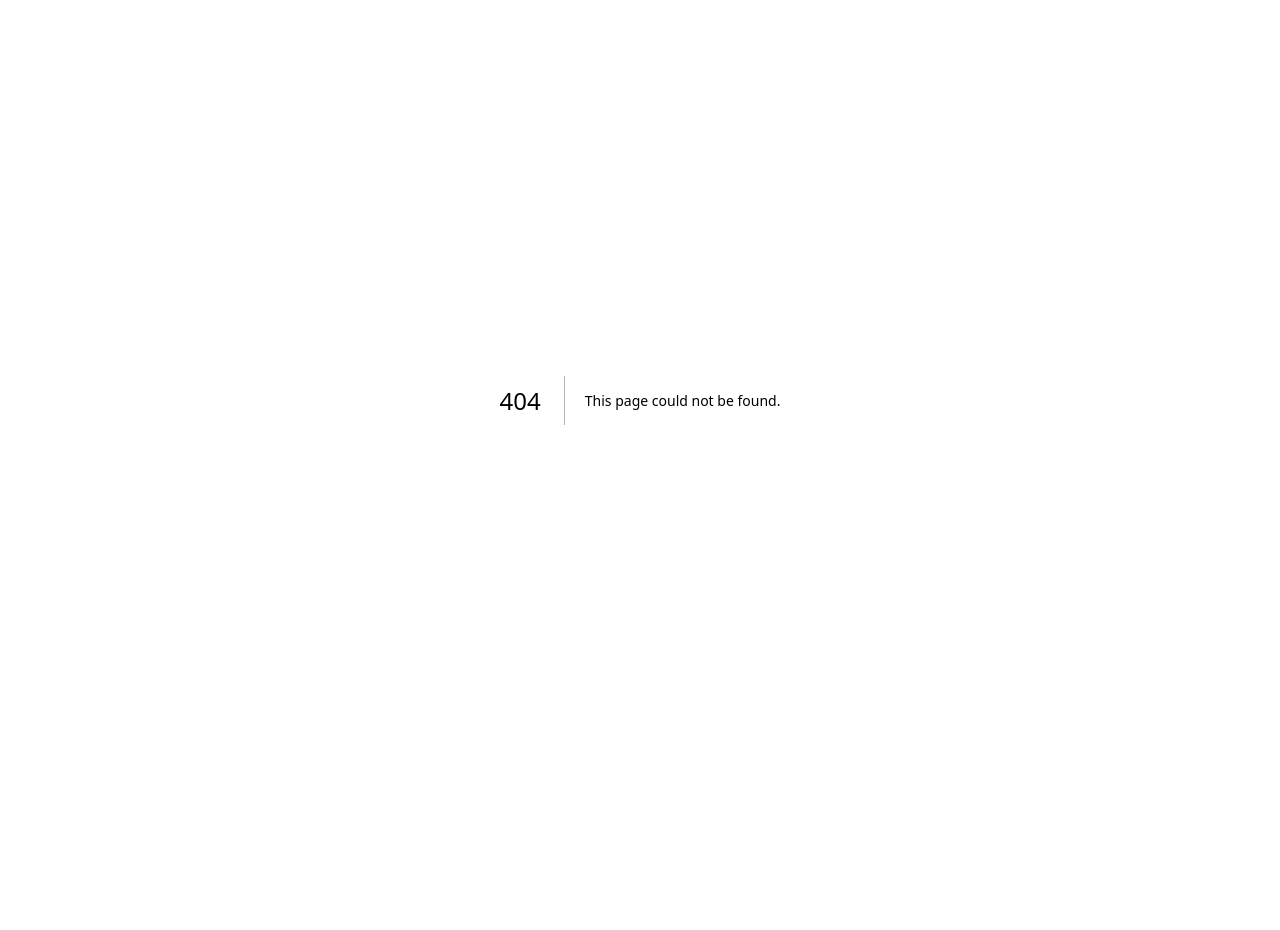
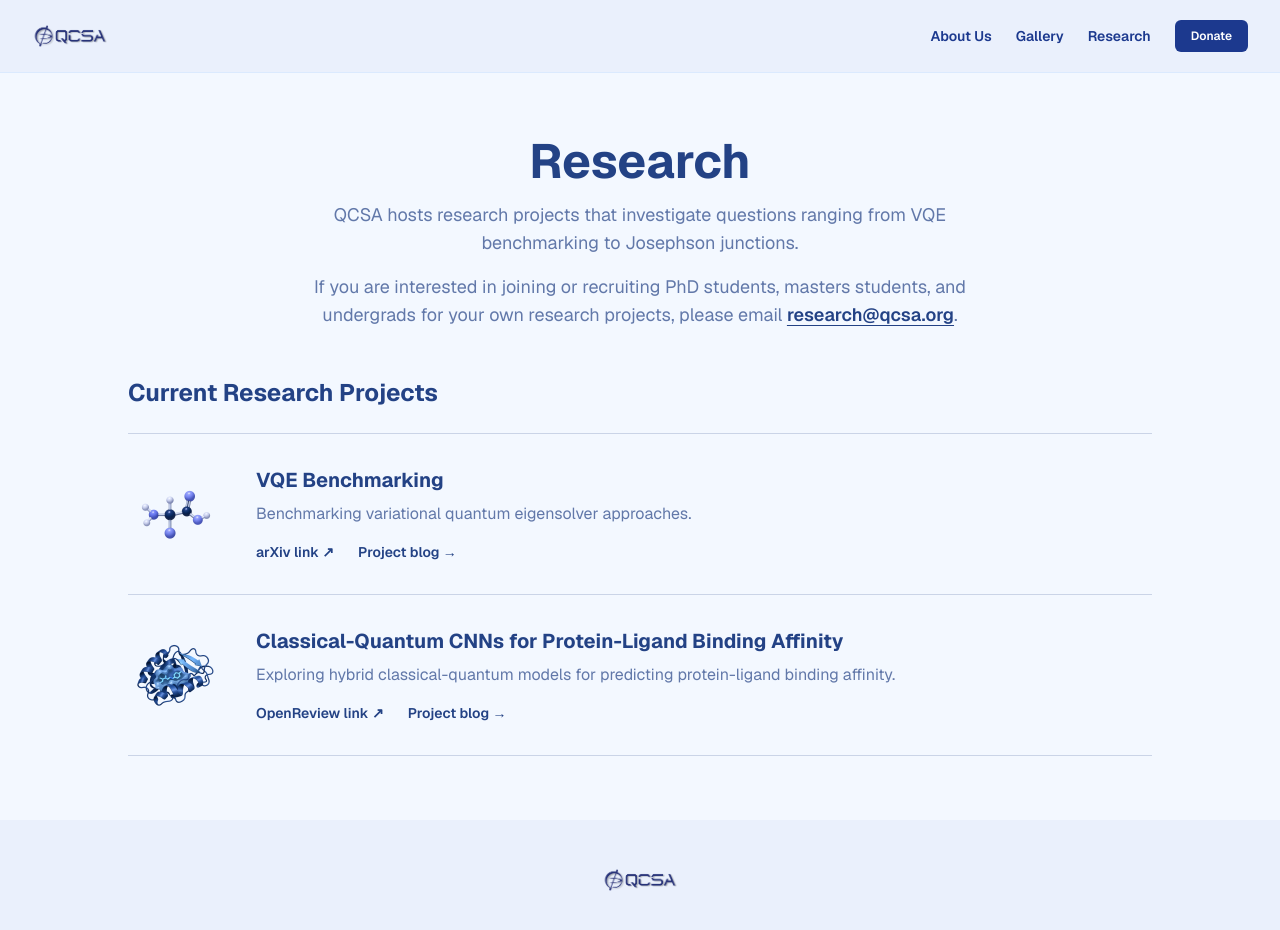
Before and after one commit to QuantumComputingScienceAssociation/QCSA, a Next.js app: page /research in a window 1280 px wide. Before the commit this address had no page. Shown: the top 930 px of the page. Before the commit the page ends 800 px from the top, so only its background shows below. Built offline with nearby package versions, Linux system fonts and the light colour scheme.

Commit message:
draft for research projects + blogs

```diff
--- a/app/components/Navbar.tsx
+++ b/app/components/Navbar.tsx
@@ -27,6 +27,12 @@ export default function Navbar() {
         >
           Gallery
         </a>
+        <a
+          href="/research"
+          className="text-sm font-semibold text-blue-900 hover:text-gray-900 transition-colors"
+        >
+          Research
+        </a>
         <Button href="/coming-soon" size="sm" className="font-semibold rounded-md bg-blue-900">
           Donate
         </Button>
--- /dev/null
+++ b/app/research/BlogPost.tsx
@@ -0,0 +1,44 @@
+import Image from "next/image";
+import Navbar from "../components/Navbar";
+import Footer from "../components/Footer";
+import type { ResearchBlog } from "./blogs";
+
+/** Shared source of truth for research blog post presentation. */
+export default function BlogPost({ post }: { post: ResearchBlog }) {
+  return (
+    <div className="min-h-screen bg-[#F3F8FF] flex flex-col">
+      <Navbar />
+      <main className="flex-1 px-4 py-16 sm:px-6 lg:px-8">
+        <article className="mx-auto max-w-3xl">
+          <a href="/research" className="text-sm font-semibold text-[#234285] hover:underline">
+            ← Research projects
+          </a>
+          <header className="mb-10 mt-6 border-b border-[#234285]/15 pb-6">
+            <p className="mb-3 text-sm font-semibold uppercase tracking-wider text-[#234285]/60">
+              Research blog · {post.project}
+            </p>
+            <h1 className="text-3xl font-bold text-[#234285] sm:text-4xl">{post.title}</h1>
+          </header>
+          <div className="space-y-6 text-[#234285]/80">
+            {/* Add post sections here. Figures are configured in blogs.ts. */}
+            {post.figures.map((figure) => (
+              <figure key={figure.src} className="space-y-2">
+                <Image
+                  src={figure.src}
+                  alt={figure.alt}
+                  width={1200}
+                  height={800}
+                  className="h-auto w-full rounded-xl"
+                />
+                {figure.caption && (
+                  <figcaption className="text-sm text-[#234285]/60">{figure.caption}</figcaption>
+                )}
+              </figure>
+            ))}
+          </div>
+        </article>
+      </main>
+      <Footer />
+    </div>
+  );
+}
--- /dev/null
+++ b/app/research/blog/[slug]/page.tsx
@@ -0,0 +1,14 @@
+import { notFound } from "next/navigation";
+import BlogPost from "../../BlogPost";
+import { researchBlogs } from "../../blogs";
+
+export function generateStaticParams() {
+  return Object.keys(researchBlogs).map((slug) => ({ slug }));
+}
+
+export default async function ResearchBlogPage({ params }: { params: Promise<{ slug: string }> }) {
+  const { slug } = await params;
+  const post = researchBlogs[slug];
+  if (!post) notFound();
+  return <BlogPost post={post} />;
+}
--- /dev/null
+++ b/app/research/blogs.ts
@@ -0,0 +1,19 @@
+export interface ResearchBlog {
+  title: string;
+  project: string;
+  /** Add image paths here as the post grows, for example: ["/research/vqe/ansatz.png"]. */
+  figures: { src: string; alt: string; caption?: string }[];
+}
+
+export const researchBlogs: Record<string, ResearchBlog> = {
+  "vqe-benchmarking": {
+    title: "VQE Benchmarking",
+    project: "VQE Benchmarking",
+    figures: [],
+  },
+  "protein-ligand-binding-affinity": {
+    title: "Classical-Quantum CNNs for Protein-Ligand Binding Affinity",
+    project: "Classical-Quantum CNNs for Protein-Ligand Binding Affinity",
+    figures: [],
+  },
+};
--- /dev/null
+++ b/app/research/page.tsx
@@ -0,0 +1,55 @@
+import Image from "next/image";
+import Navbar from "../components/Navbar";
+import Footer from "../components/Footer";
+import { researchProjects } from "./projects";
+
+export default function ResearchPage() {
+  return (
+    <div className="min-h-screen bg-[#F3F8FF] flex flex-col">
+      <Navbar />
+      <main className="flex-1 px-4 py-16 sm:px-6 lg:px-8">
+        <div className="mx-auto max-w-5xl">
+          <header className="mb-12 text-center">
+            <h1 className="mb-4 text-4xl font-bold text-[#234285] md:text-5xl">Research</h1>
+            <p className="mx-auto max-w-2xl text-lg text-[#234285]/70">
+              QCSA hosts research projects that investigate questions ranging from VQE benchmarking to Josephson junctions.
+            </p>
+            <p className="mx-auto mt-4 max-w-2xl text-lg text-[#234285]/70">
+              If you are interested in joining or recruiting PhD students, masters students, and undergrads for your own research projects, please email{" "}
+              <a className="font-semibold text-[#234285] underline underline-offset-4 hover:text-blue-700" href="mailto:research@qcsa.org">
+                research@qcsa.org
+              </a>.
+            </p>
+          </header>
+          <section aria-labelledby="current-projects">
+            <h2 id="current-projects" className="mb-6 text-2xl font-bold text-[#234285]">
+              Current Research Projects
+            </h2>
+            <div className="divide-y divide-[#234285]/20 border-y border-[#234285]/20">
+              {researchProjects.map((project) => (
+                <article key={project.blogSlug} className="flex items-center gap-5 py-7 sm:gap-8 sm:py-8">
+                  <div className="relative h-20 w-20 shrink-0 sm:h-24 sm:w-24">
+                    <Image src={project.image} alt={project.imageAlt} fill sizes="96px" className="object-contain" />
+                  </div>
+                  <div>
+                    <h3 className="mb-2 text-xl font-bold text-[#234285]">{project.title}</h3>
+                    <p className="mb-4 text-[#234285]/70">{project.description}</p>
+                    <div className="flex flex-wrap gap-x-6 gap-y-3 text-sm font-semibold">
+                      <a href={project.paperUrl} target="_blank" rel="noreferrer" className="text-[#234285] hover:text-blue-700">
+                        {project.paperLabel} link ↗
+                      </a>
+                      <a href={`/research/blog/${project.blogSlug}`} className="text-[#234285] hover:text-blue-700">
+                        Project blog →
+                      </a>
+                    </div>
+                  </div>
+                </article>
+              ))}
+            </div>
+          </section>
+        </div>
+      </main>
+      <Footer />
+    </div>
+  );
+}
--- /dev/null
+++ b/app/research/projects.ts
@@ -0,0 +1,32 @@
+export interface ResearchProject {
+  title: string;
+  description: string;
+  image: string;
+  imageAlt: string;
+  paperLabel: string;
+  paperUrl: string;
+  blogSlug: string;
+}
+
+export const researchProjects: ResearchProject[] = [
+  {
+    title: "VQE Benchmarking",
+    description: "Benchmarking variational quantum eigensolver approaches.",
+    image: "/research/amino-acid.png",
+    imageAlt: "Amino acid molecular model",
+    paperLabel: "arXiv",
+    // Replace with the project paper URL when it is finalized.
+    paperUrl: "https://arxiv.org/search/?query=VQE+benchmarking&searchtype=all",
+    blogSlug: "vqe-benchmarking",
+  },
+  {
+    title: "Classical-Quantum CNNs for Protein-Ligand Binding Affinity",
+    description: "Exploring hybrid classical-quantum models for predicting protein-ligand binding affinity.",
+    image: "/research/protein-ligand.png",
+    imageAlt: "Protein with a ligand in its binding pocket",
+    paperLabel: "OpenReview",
+    // Replace with the project submission URL when it is finalized.
+    paperUrl: "https://openreview.net/search?term=Classical-Quantum%20CNNs%20Protein-Ligand%20Binding%20Affinity",
+    blogSlug: "protein-ligand-binding-affinity",
+  },
+];
```
Also changed, not shown: public/research/amino-acid.png (added), public/research/protein-ligand.png (added).
